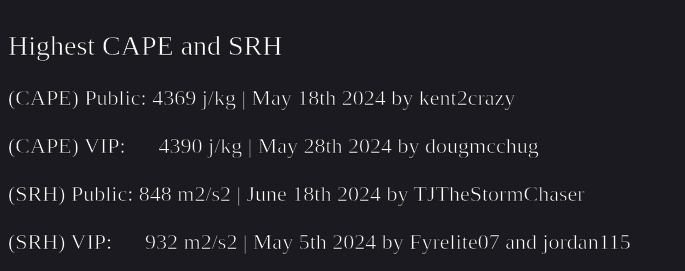
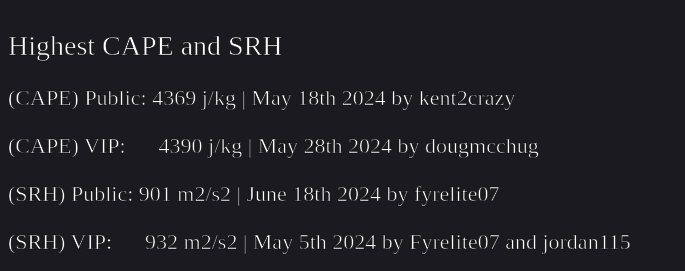
Before and after one commit to Thustro/twisterrecords, a plain HTML site: page twisted.html in a window 1280 px wide. Shown: the part 1574-1845 px from the top of the page, without its empty margins (0-685 px from the left). Drawn offline with Linux system fonts and the light colour scheme; a web font is replaced by a local one.

Commit message:
Add files via upload

```diff
--- a/twisted.html
+++ b/twisted.html
@@ -170,7 +170,7 @@
 	<p class="header" >Highest CAPE and SRH</p>
 	<p class="widest" >(CAPE) Public: 4369 j/kg | May 18th 2024 by kent2crazy</p>
 	<p class="widest" >(CAPE) VIP: &emsp; 4390 j/kg | May 28th 2024 by dougmcchug</p>
-	<p class="widest" >(SRH) Public: 848 m2/s2 | June 18th 2024 by TJTheStormChaser</p>
+	<p class="widest" >(SRH) Public: 901 m2/s2 | June 18th 2024 by fyrelite07</p>
 	<p class="widest" >(SRH) VIP: &emsp; 932 m2/s2 | May 5th 2024 by Fyrelite07 and jordan115</p>
 	<p class="header" >Lowest Cape</p>
 	<p class="widest" >67 J/kg by king noobius</p>
```
